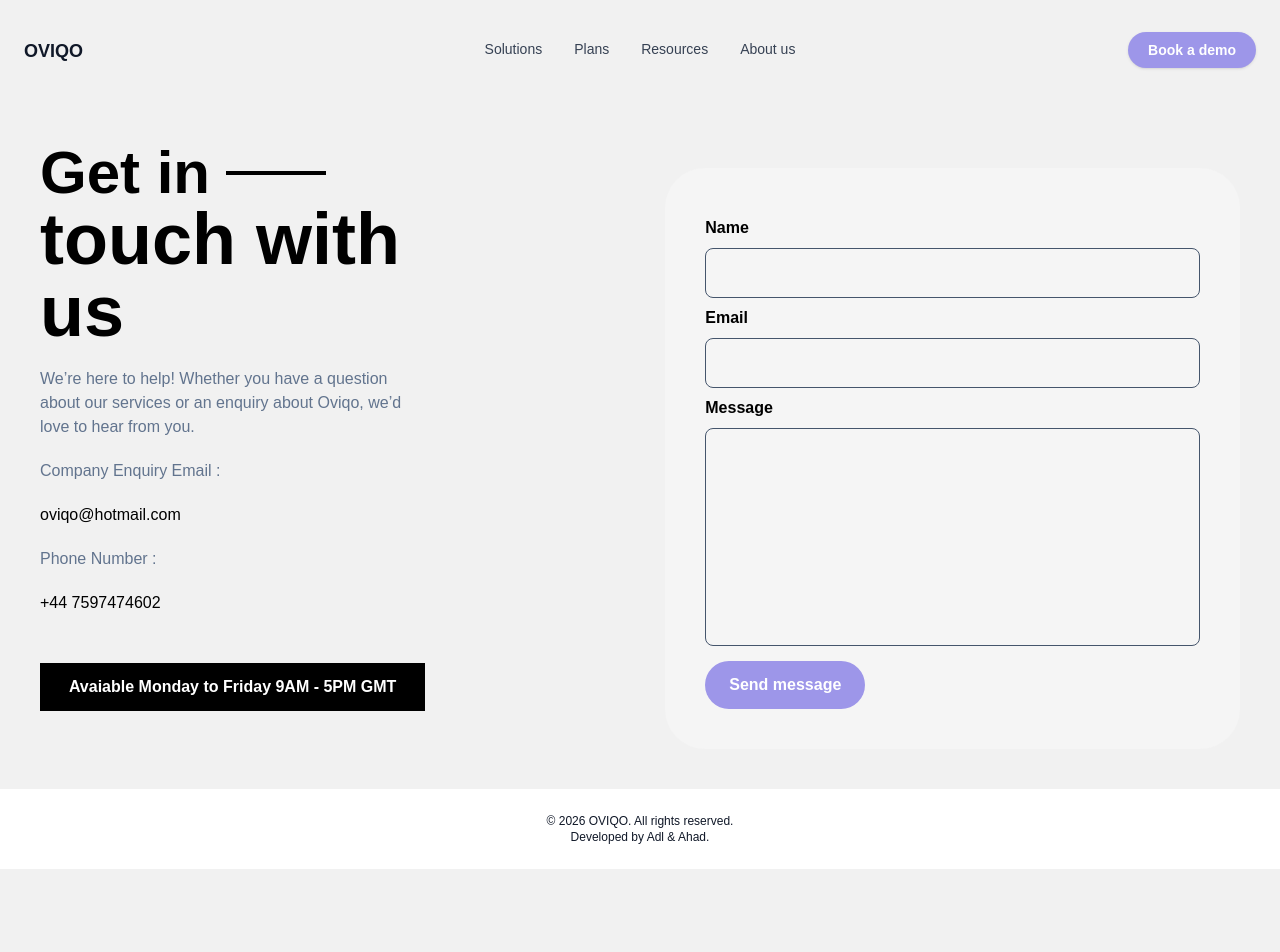
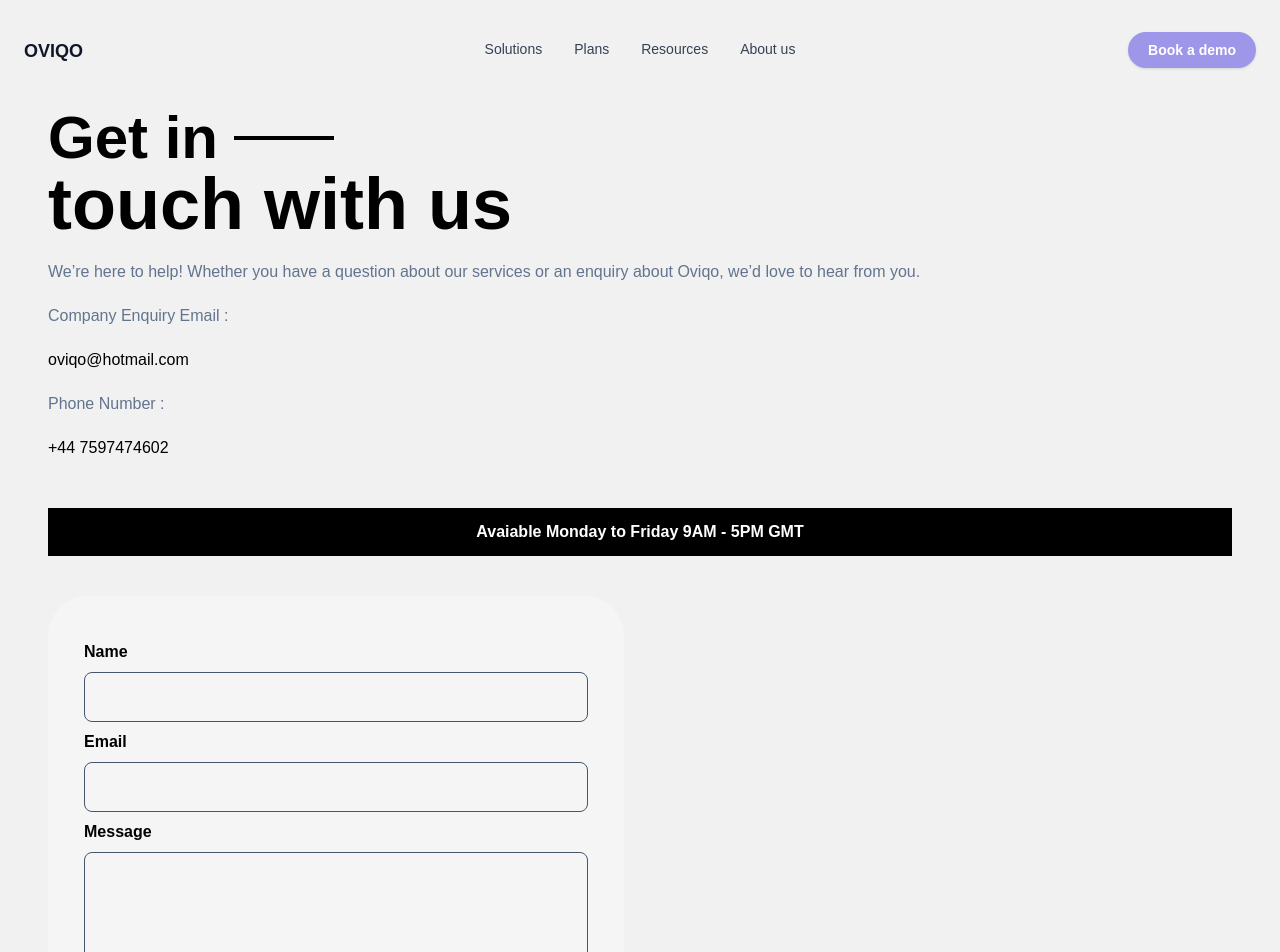
Before and after one commit to Oviqo-dev/oviqo-web, a Next.js app: page /contact in a window 1280 px wide. Shown: the top 952 px of the page. Before the commit the page ends 869 px from the top, so only its background shows below. Built offline with nearby package versions, Linux system fonts and the light colour scheme.

Commit message:
fix form position

```diff
--- a/app/api/contact/route.js
+++ b/app/api/contact/route.js
@@ -20,7 +20,7 @@ export async function POST(request) {
         }
 
         const  { data,error}  = await resend.emails.send({
-        from: 'Oviqo Team <info@send.oviqo.co.uk>',
+        from: 'Oviqo Service <info@send.oviqo.co.uk>',
         to: 'oviqo@hotmail.com',
         replyTo: email,
         subject:  `OVIQO enquiry from ${name}`,
--- a/app/contact/page.tsx
+++ b/app/contact/page.tsx
@@ -58,8 +58,8 @@ export default function Contact(){
       <>
       <FloatingHeader/>
 
-      <main className="mx-auto mt-5">
-        <div className='flex flex-col gap-10 px-10 lg:flex-row lg:items-center lg:justify-center'>
+      <main className="min-h-[calc(100svh-90px)] flex flex-col">
+        <div className='flex-1 flex-col gap-8 px-6 py-6 lg:flex-row lg:items-center lg:justify-center lg:gap-16 lg:px-12'>
           <div className=''>
 
             <h2 className="flex items-center text-3xl sm:text-4xl lg:text-6xl font-bold text-black text-left gap-4"> Get in
@@ -77,7 +77,7 @@ export default function Contact(){
 
 
             </div>
-          <div className='w-full max-w-xl min-w-0 rounded-[40px] bg-neutral-100 p-7 sm:p-8 lg:p-10 mt-16 ml-50'>
+          <div className='w-full max-w-xl min-w-0 rounded-[40px] bg-neutral-100 p-8 sm:p-8 lg:p-9 mt-10'>
              <form onSubmit={handleSubmit}>
                 <div className=''>
             <label htmlFor="name" className="mb-2 mt-2 block text-black font-semibold">
@@ -114,7 +114,7 @@ export default function Contact(){
             <textarea
               id="message"
               name="message"
-              rows={8}
+              rows={5}
               required
               className="w-full rounded-lg border border-slate-600 text-slate-600 p-3 resize-none"
             />
@@ -140,7 +140,7 @@ export default function Contact(){
           </div>
         </div>
       </main>
-        <footer className="mt-10 py-6 text-center text-xs text-gray-900 bg-white">
+        <footer className="py-4 text-center text-xs text-gray-900 bg-white">
             <p>© 2026 OVIQO. All rights reserved.</p>
             <p>Developed by Adl &amp; Ahad.</p>
         </footer>
```
